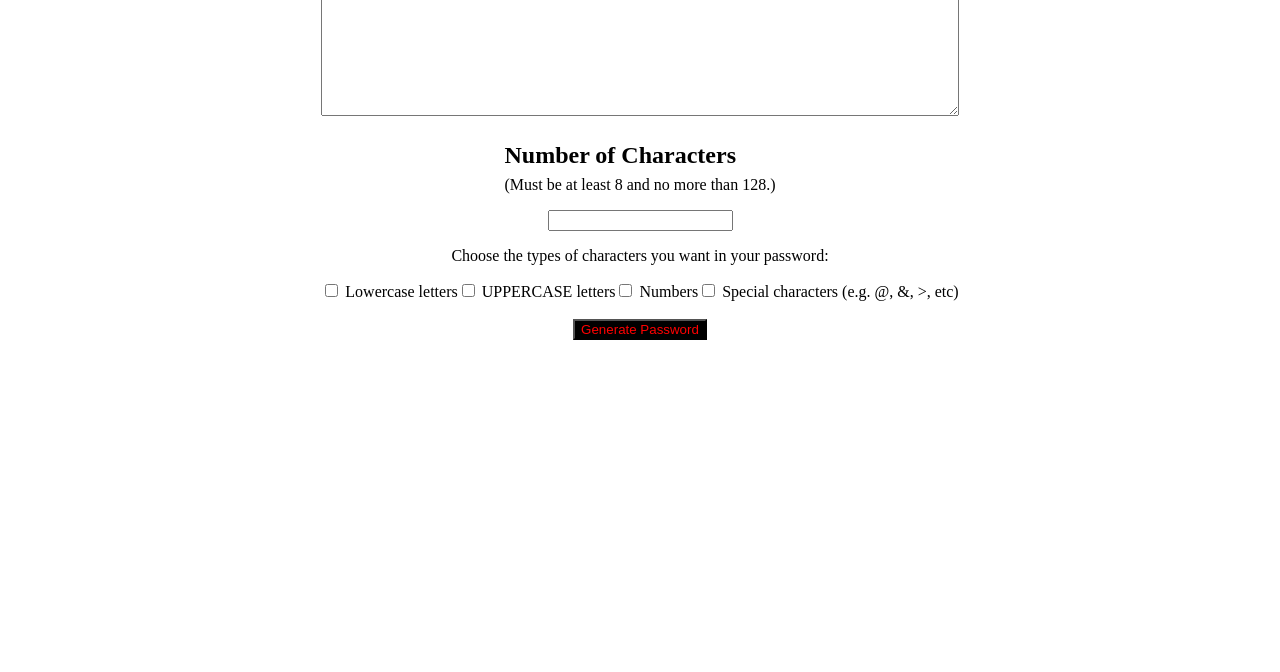
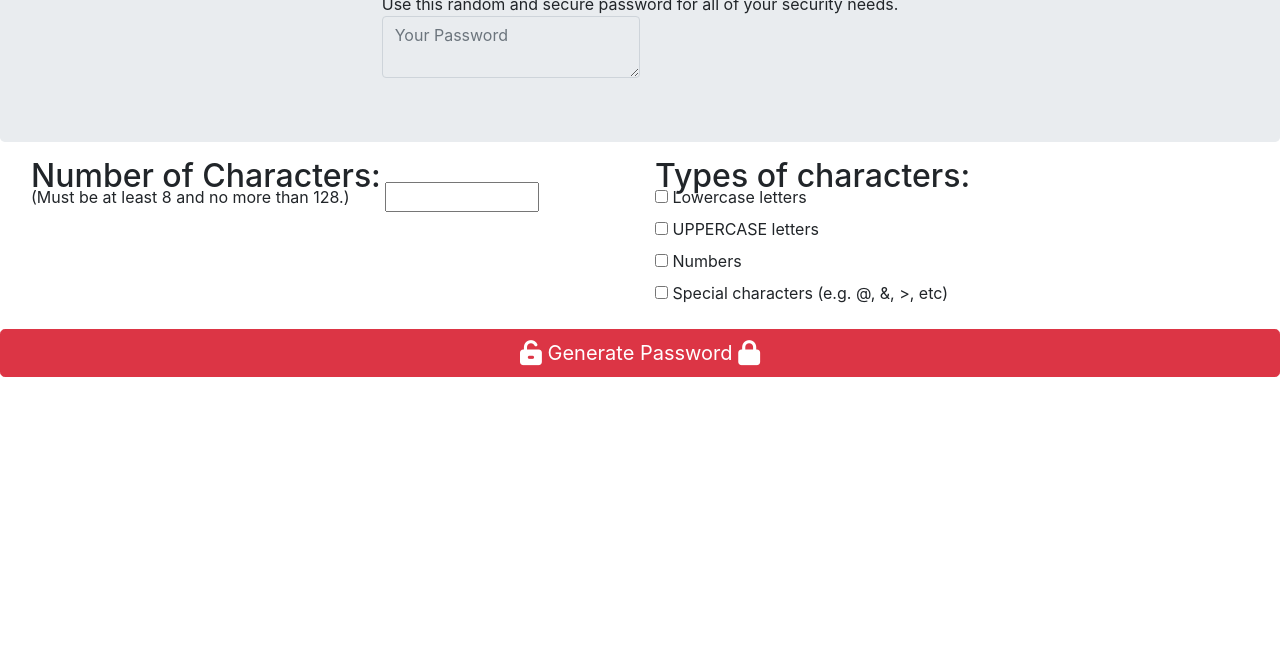
Before and after one commit to LivesInRoom29/PW_Generator_wCheckBoxes, a plain HTML site: page index.html in a window 1280 px wide. Shown: the part 128-800 px from the top of the page. Drawn offline with nearby package versions, Linux system fonts and the light colour scheme.

Commit message:
Added Bootsrap and changed organization.

```diff
--- a/index.html
+++ b/index.html
@@ -4,64 +4,65 @@
         <meta charset="UTF-8">
         <meta name="viewport" content="width=device-width, initial-scale=1.0">
         <title>Random Password Generator</title>
+        <!-- Bootstrap 4 sytlesheet -->
+        <link rel="stylesheet" href="https://maxcdn.bootstrapcdn.com/bootstrap/4.0.0/css/bootstrap.min.css" integrity="sha384-Gn5384xqQ1aoWXA+058RXPxPg6fy4IWvTNh0E263XmFcJlSAwiGgFAW/dAiS6JXm" crossorigin="anonymous">
+        <!-- Font Awesome -->
+        <script src="https://kit.fontawesome.com/e5541abac7.js" crossorigin="anonymous"></script>
         <link rel="stylesheet" href="pwgen.css">
     </head>
 
     <body>
-        <div>
-            <div class="passwordContainer">
+        <main>
+            <div class="jumbotron passwordContainer">
                 <h1>Random Password Generator</h1>
                 <!-- This is where the password will be displayed -->
-                <textarea name="" id="password" cols="60" rows="10"
-                readonly
-                placeholder="Your Secure, Random Password"
-                aria-label="Generated Password"
-            ></textarea>
+                <div class="pwOutput-group">
+                    <div class="pwOutput-group-prepend">
+                      <span class="pwOutPut-group-text">Use this random and secure password for all of your security needs.</span>
+                    </div>
+                    <textarea readonly class="form-control" id="password" aria-label="Gnerated Password" placeholder="Your Password"></textarea>
+                </div>
             </div>
 
-
-            <br>
-
-            <div class="instructions">
+            <div class="optionsContainer">
+                <div class="row mr-3 ml-3">
+                    <div class="col-sm pwLengthOption pb-3">
                         <label for="numChar">
-                    <h2>Number of Characters</h2>
+                            <h2>Number of Characters:</h2>
                             <p>(Must be at least 8 and no more than 128.)</p>
                         </label>
-                <input type="text" id="numChar">
-                <p>Choose the types of characters you want in your password:</p>
-
+                        <input type="text" id="numChar" size="10">
                     </div>
-
-
-            <div class="row options">
-                    <div class="col-3">
+                    <div class="col-sm checkOptions pb-3">
+                        <h2>Types of characters:</h2>
+                        <div class="checkoption">
                             <input type="checkbox" class="toclick" id="lowercase" onclick="">
                             <label for="lowercase">Lowercase letters</label>
                         </div>
-                    <div class="col-3">
+                        <div class="checkoption">
                             <input type="checkbox" class="toclick" id="uppercase" onclick="">
                             <label for="uppercase">UPPERCASE letters</label>
                         </div>
-                    <div class="col-3">
+                        <div class="checkoption">
                             <input type="checkbox" class="toclick" id="numbers" onclick="">
                             <label for="numbers">Numbers</label>
                         </div>
-                    <div class="col-3">
+                        <div class="checkoption">
                             <input type="checkbox" class="toclick" id="spechar" onclick="">
                             <label for="spechar">Special characters (e.g. @, &, >, etc)</label>
                         </div>
                     </div>
-
-
-            <br />
-
-            <div class="button">
-                <button id="generatepw" class="btn">Generate Password</button>
                 </div>
             </div>
 
-
-
+            <div class="button">
+                <button type="button" id="generatepw" class="btn btn-danger btn-lg btn-block">
+                    <i class="fas fa-unlock-alt fa-lg"></i>
+                    Generate Password
+                    <i class="fas fa-lock fa-lg"></i>
+                </button>
+            </div>
+        </main>
 
 
         <script src="pwgen.js"></script>
```
Lines whose indentation alone changed are shown as unchanged.
